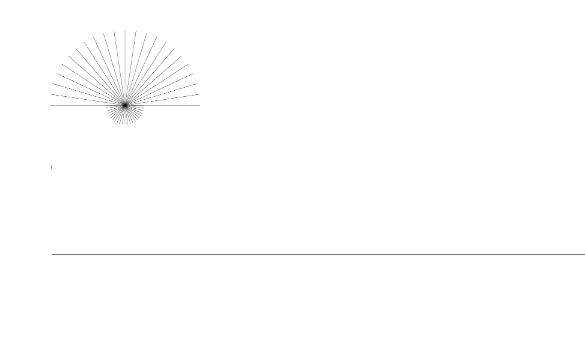
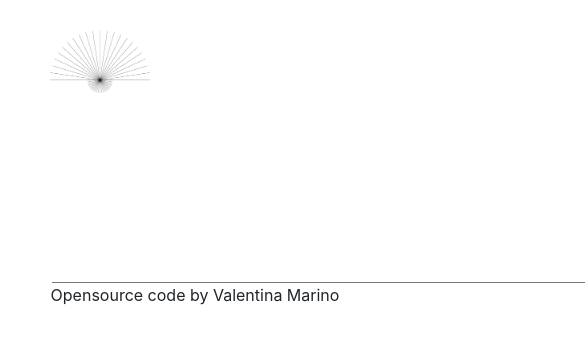
Before and after one commit to Valmarinoa/dictionary-react, a React (Create React App) app: page / in a window 390 px wide. Shown: the top 344 px of the page, 585 px wide, since content can reach past the window. Built offline with nearby package versions, Linux system fonts and the light colour scheme.

Commit message:
added Phonetics component and audio icon

```diff
--- a/src/App.css
+++ b/src/App.css
@@ -4,7 +4,7 @@
 }
 
 .App-logo {
-  width: 150px;
+  width: 100px;
   display: inline-block;
   margin-left: 50px;
   position: sticky;
--- a/src/Dictionary.css
+++ b/src/Dictionary.css
@@ -1,12 +1,12 @@
 form {
   width: 100%;
-  position: fixed;
+  position: relative;
 }
 input {
   font-family: Georgia, "Times New Roman", Times, serif;
   font-size: 90px;
   position: relative;
-
+  margin-top: 60px;
   margin-left: 0px;
   height: 100px;
   width: 600px;
@@ -15,8 +15,8 @@ input {
   border-right-width: 0px;
   border-bottom-width: 1px;
   outline: none;
-  padding-top: 10px;
+  padding-top: 0px;
   padding-left: 10px;
   padding-right: 10px;
-  padding-bottom: 30px;
+  padding-bottom: 20px;
 }
--- a/src/Dictionary.js
+++ b/src/Dictionary.js
@@ -28,7 +28,7 @@ export default function Dictionary() {
         <input
           className="buscar"
           type="search"
-          autofocus={true}
+          autoFocus={true}
           onChange={keywordValue}
         />
       </form>
--- /dev/null
+++ b/src/Phonetic.css
@@ -0,0 +1,6 @@
+.audioDesc {
+  width: 28px;
+  height: 28px;
+  margin: 10px;
+  margin-right: 20px;
+}
--- /dev/null
+++ b/src/Phonetic.js
@@ -0,0 +1,14 @@
+import React from "react";
+import logo from "./audio.png";
+import "./Phonetic.css";
+
+export default function Phonetic(props) {
+  return (
+    <div className="Phonetic">
+      <a href={props.phonetic.audio} target="_blank" rel="noreferrer">
+        <img src={logo} className="audioDesc" alt="audio-description"></img>
+      </a>
+      {props.phonetic.text}
+    </div>
+  );
+}
--- a/src/Results.js
+++ b/src/Results.js
@@ -1,12 +1,21 @@
 import React from "react";
 import Meaning from "./Meaning";
+import Phonetic from "./Phonetic";
 import "./Results.css";
 
 export default function Results(props) {
   if (props.results) {
     return (
       <div className="Results">
-        <h2>{props.results.word}</h2>
+        <h2>
+          {props.results.phonetics.map(function (phonetic, index) {
+            return (
+              <div key={index}>
+                <Phonetic phonetic={phonetic} />
+              </div>
+            );
+          })}
+        </h2>
         {props.results.meanings.map(function (meaning, index) {
           return (
             <div key={index}>
```
Also changed, not shown: src/audio.png (added).
